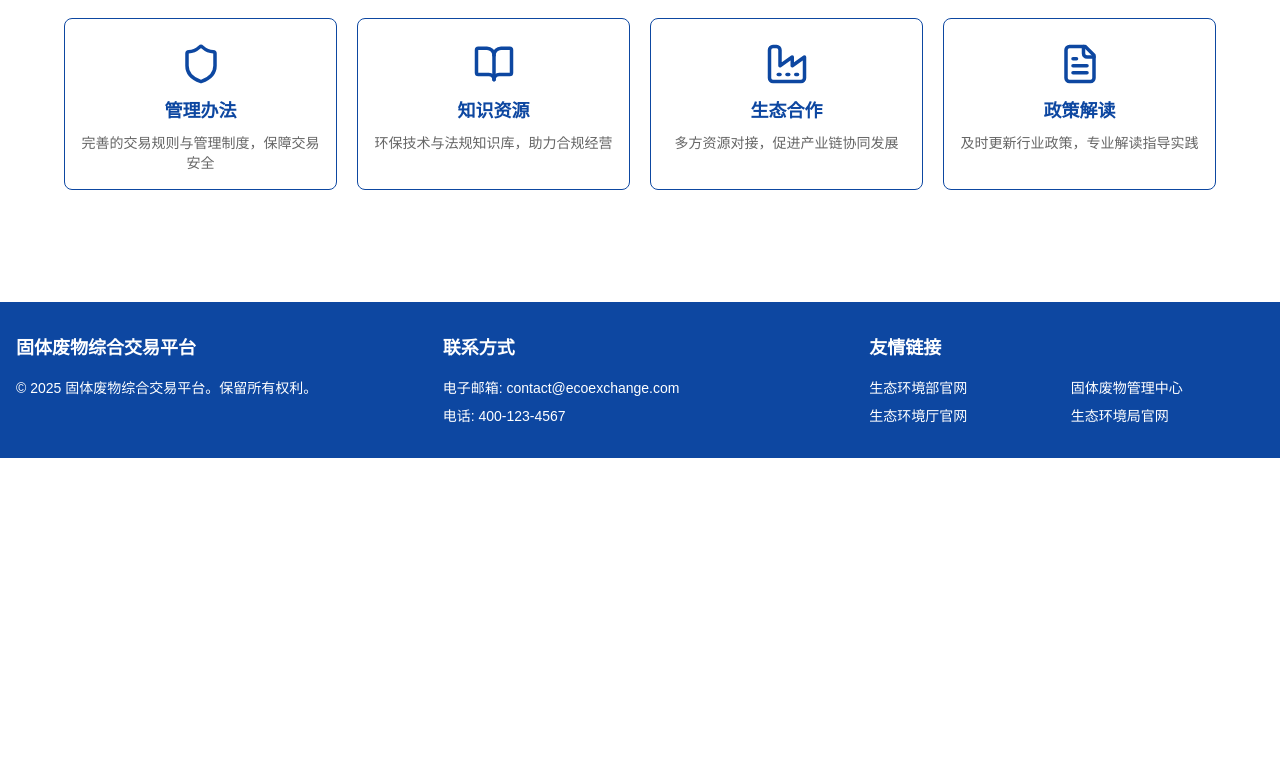
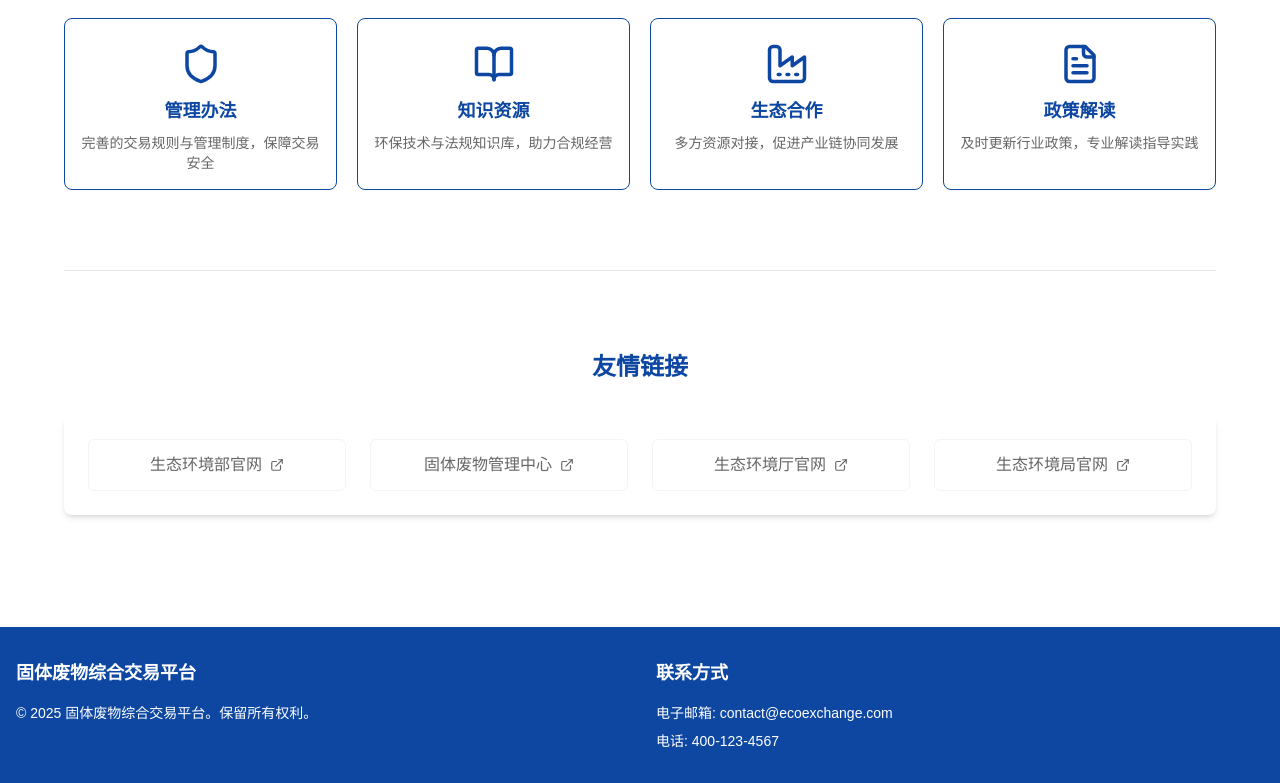
Before and after one commit to gagechen-git/ecoexchangeplatform, a React (Vite) app: page / in a window 1280 px wide. Shown: the part 1527-2310 px from the top of the page. Before the commit the page ends 1985 px from the top, so only its background shows below. Built offline with nearby package versions, Linux system fonts and the light colour scheme.

Commit message:
feat: Move footer links to home page
Move the footer's "友情链接" section to the home page, below the "核心功能" section.

```diff
--- a/src/components/Footer.tsx
+++ b/src/components/Footer.tsx
@@ -6,7 +6,7 @@ const Footer = () => {
   return (
     <footer className="bg-eco-dark text-white py-8 mt-10">
       <div className="container mx-auto px-4">
-        <div className="grid grid-cols-1 md:grid-cols-3 gap-8">
+        <div className="grid grid-cols-1 md:grid-cols-2 gap-8">
           {/* Copyright */}
           <div>
             <h3 className="text-white text-lg font-bold mb-4">固体废物综合交易平台</h3>
@@ -19,17 +19,6 @@ const Footer = () => {
             <p className="text-white text-sm mb-2">电子邮箱: contact@ecoexchange.com</p>
             <p className="text-white text-sm">电话: 400-123-4567</p>
           </div>
-
-          {/* Links */}
-          <div>
-            <h3 className="text-white text-lg font-bold mb-4">友情链接</h3>
-            <div className="grid grid-cols-2 gap-2">
-              <Link to="#" className="text-white text-sm hover:text-eco-light">生态环境部官网</Link>
-              <Link to="#" className="text-white text-sm hover:text-eco-light">固体废物管理中心</Link>
-              <Link to="#" className="text-white text-sm hover:text-eco-light">生态环境厅官网</Link>
-              <Link to="#" className="text-white text-sm hover:text-eco-light">生态环境局官网</Link>
-            </div>
-          </div>
         </div>
       </div>
     </footer>
--- /dev/null
+++ b/src/components/home/FriendlyLinksSection.tsx
@@ -0,0 +1,56 @@
+
+import React from "react";
+import { Link } from "react-router-dom";
+import { ExternalLink } from "lucide-react";
+
+const friendlyLinks = [
+  {
+    id: 1,
+    name: "生态环境部官网",
+    url: "https://www.mee.gov.cn/",
+  },
+  {
+    id: 2,
+    name: "固体废物管理中心",
+    url: "https://www.mee.gov.cn/hjzl/sthjzk/gtfwwrfz/",
+  },
+  {
+    id: 3,
+    name: "生态环境厅官网",
+    url: "https://sthjt.provincial-gov.cn/",
+  },
+  {
+    id: 4,
+    name: "生态环境局官网",
+    url: "https://sthjj.city-gov.cn/",
+  },
+];
+
+const FriendlyLinksSection = () => {
+  return (
+    <section className="py-10">
+      <div className="flex items-center justify-center mb-8">
+        <h2 className="text-center text-2xl font-bold text-eco-dark">友情链接</h2>
+      </div>
+
+      <div className="bg-white rounded-lg shadow-md p-6">
+        <div className="grid grid-cols-2 md:grid-cols-4 gap-6">
+          {friendlyLinks.map((link) => (
+            <a
+              key={link.id}
+              href={link.url}
+              target="_blank"
+              rel="noopener noreferrer"
+              className="flex items-center justify-center gap-2 hover:text-eco-dark text-eco-text transition-colors group p-3 rounded-md border border-gray-100 hover:border-eco-light"
+            >
+              <span className="font-medium">{link.name}</span>
+              <ExternalLink size={14} className="group-hover:translate-x-1 transition-transform" />
+            </a>
+          ))}
+        </div>
+      </div>
+    </section>
+  );
+};
+
+export default FriendlyLinksSection;
--- a/src/pages/Index.tsx
+++ b/src/pages/Index.tsx
@@ -1,8 +1,8 @@
-
 import React from "react";
 import Layout from "@/components/Layout";
 import FeaturesSection from "@/components/home/FeaturesSection";
 import AnnouncementsSection from "@/components/home/AnnouncementsSection";
+import FriendlyLinksSection from "@/components/home/FriendlyLinksSection";
 import { Button } from "@/components/ui/button";
 import { ArrowRight, ExternalLink } from "lucide-react";
 
@@ -65,6 +65,10 @@ const Index = () => {
         <div className="my-10 h-px bg-gray-200"></div>
 
         <FeaturesSection />
+
+        <div className="my-10 h-px bg-gray-200"></div>
+
+        <FriendlyLinksSection />
       </div>
     </Layout>
   );
```
